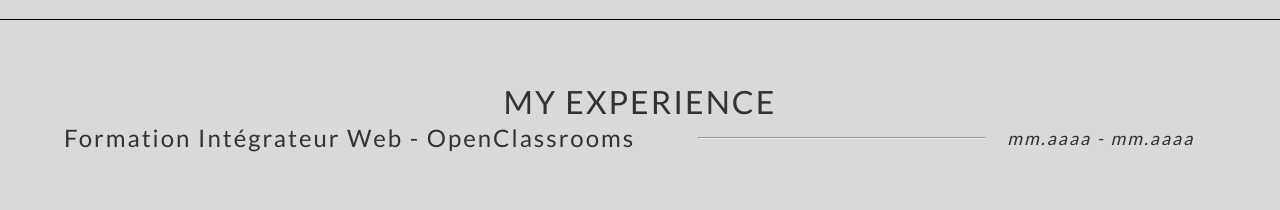
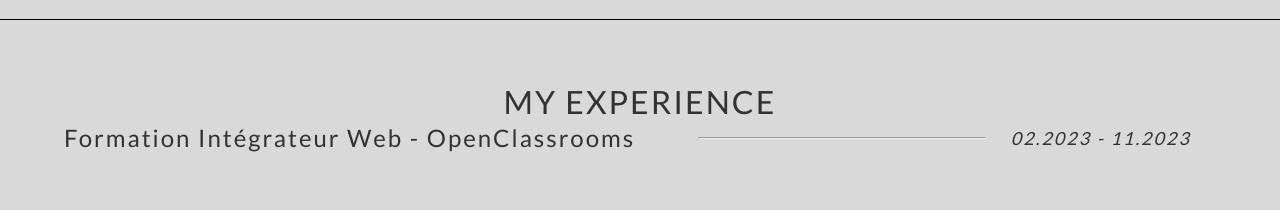
Before and after one commit to NecrosX626/OC-Project12, a React (Create React App) app: page / in a window 1280 px wide. Shown: the part 1580-1790 px from the top of the page. Built offline with nearby package versions, Linux system fonts and the light colour scheme.

Commit message:
Fix dates

```diff
--- a/src/assets/components/Experience.jsx
+++ b/src/assets/components/Experience.jsx
@@ -3,7 +3,7 @@ function Experience({experienceRef}) {
   const experienceList = [
     {
       title: "Formation Intégrateur Web - OpenClassrooms",
-      date: "mm.aaaa - mm.aaaa",
+      date: "02.2023 - 11.2023",
     },
     {
       title: "Projet Micro-Folies - Service Civique",
--- a/src/assets/components/Works.jsx
+++ b/src/assets/components/Works.jsx
@@ -24,33 +24,33 @@ function Works({ worksRef }) {
   const worksList = [
     {
       title: "OhMyFood",
-      date: "mm.aaaa",
+      date: "04.2023",
       tags: ["SASS", "Animation", "Responsive"],
       imageSrc: ohMyFoodImg,
       imageAlt: "ohMyFood Thumbnail",
       description: "Application réalisée en approche mobile-first. Un projet centré sur les animations CSS et l'aspect responsive du site.",
       git: "https://github.com/NecrosX626/OC-Projet4",
-      site: "",
+      site: "https://necrosx626.github.io/OC-Projet4/",
     },
     {
       title: "Kasa",
-      date: "mm.aaaa",
+      date: "07.2023",
       tags: ["React", "Fetch API", "Responsive"],
       imageSrc: kasaImg,
       imageAlt: "Kasa Thumbnail",
       description: "Site de location entre particuliers. Un projet React demandant de communiquer avec le back-end pour récuperer les informations des differentes locations.",
       git: "https://github.com/NecrosX626/OC-Projet8",
-      site: "",
+      site: "https://necrosx626.github.io/OC-Projet8/",
     },
     {
       title: "ArgentBank",
-      date: "mm.aaaa",
+      date: "09.2023",
       tags: ["React", "Redux", "Swagger"],
       imageSrc: argentBankImg,
       imageAlt: "ArgentBank Thumbnail",
       description: "Site d'une banque en ligne. Un projet autour de Redux avec une gestion du state pour la connexion des utilisateurs et l'acces a leurs informations.",
       git: "https://github.com/NecrosX626/OC-Projet11",
-      site: "",
+      site: "https://necrosx626.github.io/OC-Projet11/",
     },
   ];
 
```
Also changed, not shown: src/assets/styles/Base/_Global.scss (line endings or trailing spaces).
